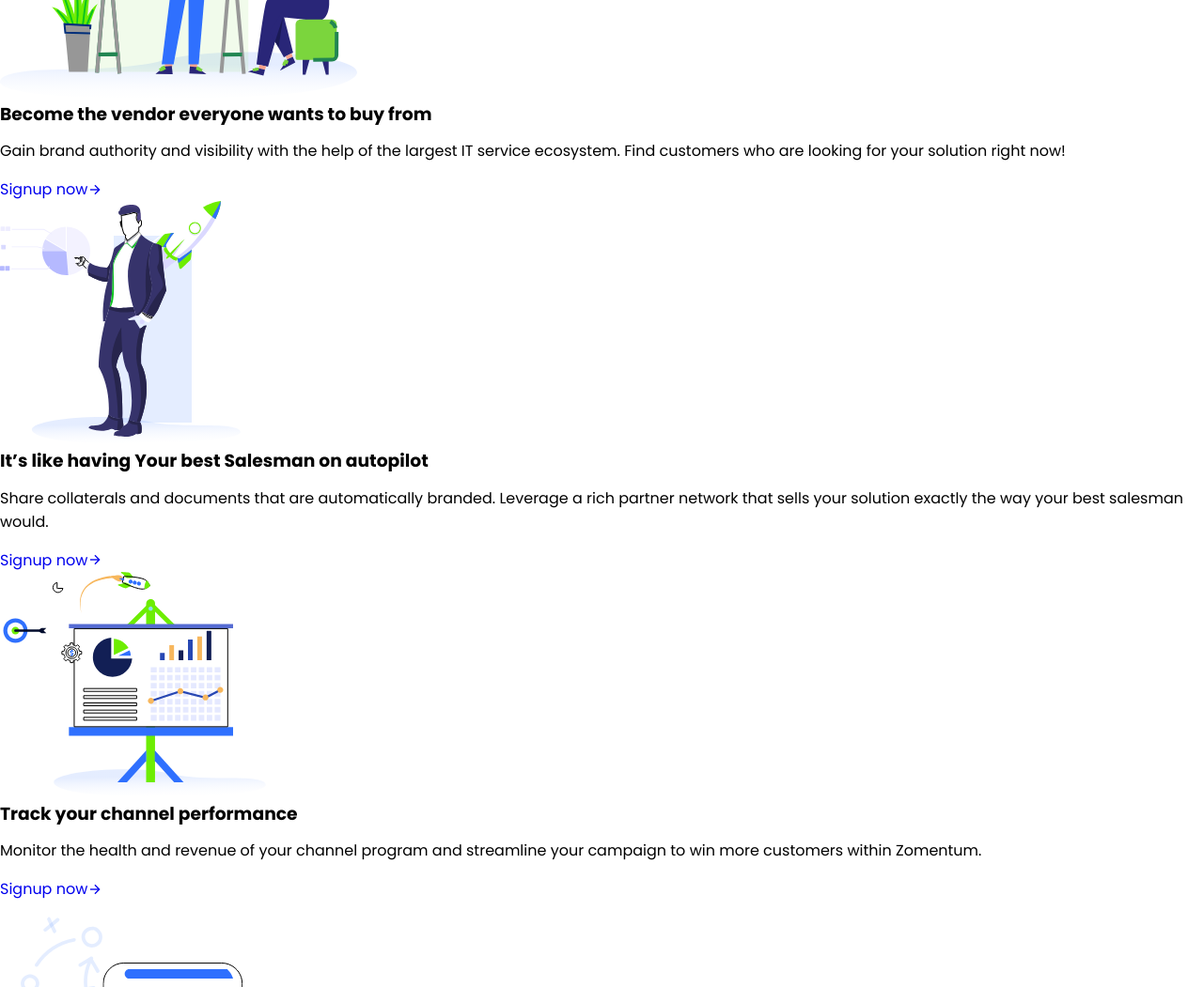
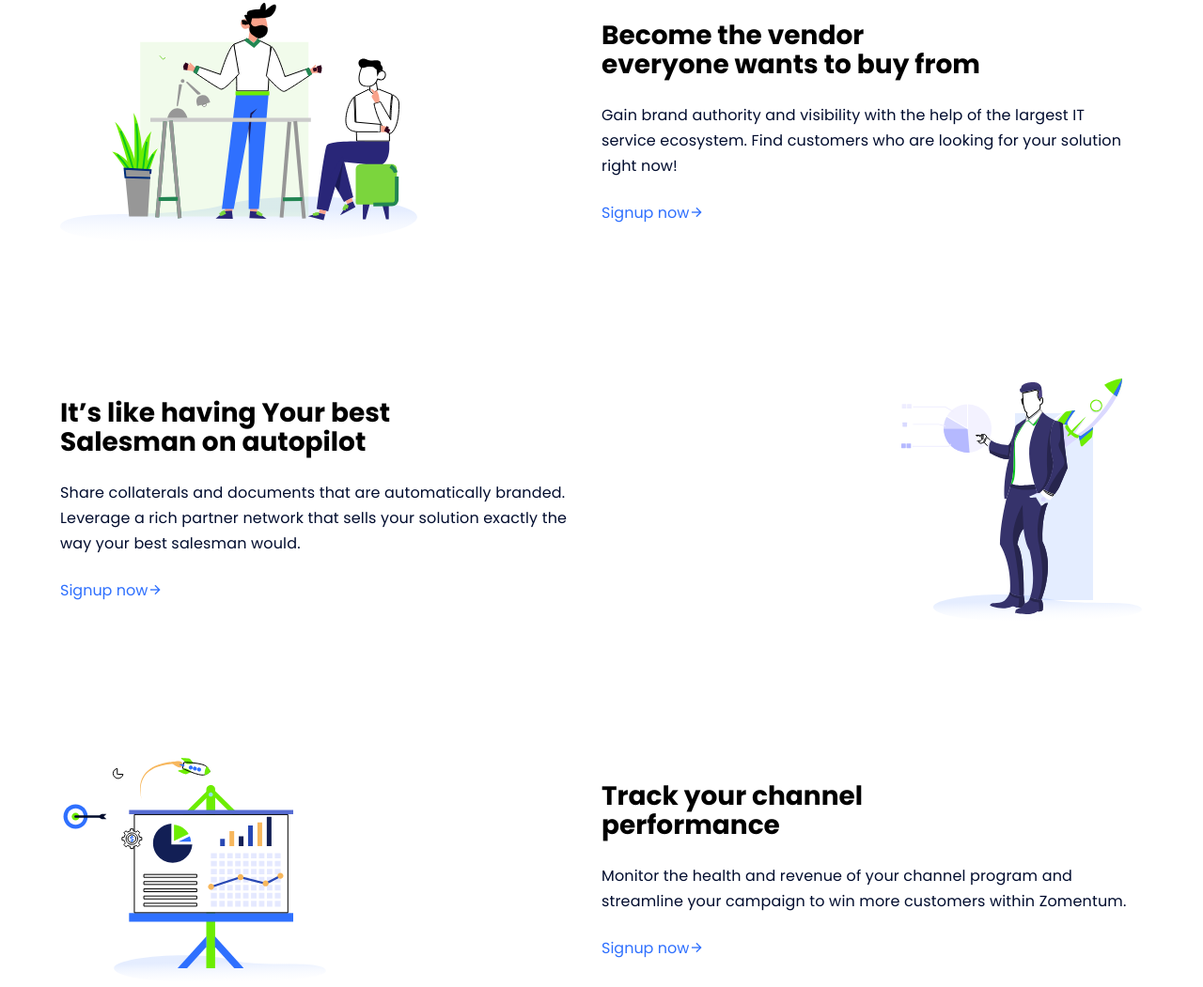
Before and after one commit to thekojopatrick/zomentum, a website: page index.html in a window 1280 px wide. Shown: the part 1692-2743 px from the top of the page at 94% size. Drawn offline with nearby package versions, Linux system fonts and the light colour scheme; files that its build step writes are made by us from their sources.

Commit message:
style features section

```diff
--- a/app/scss/components/_index.scss
+++ b/app/scss/components/_index.scss
@@ -2,3 +2,4 @@
 @forward "header";
 @forward "hero";
 @forward "about";
+@forward "features";
--- /dev/null
+++ b/app/scss/components/features.scss
@@ -0,0 +1,40 @@
+@use "../util" as *;
+/*============== FEATURES ===============*/
+
+.features {
+	margin: rem(24) 0;
+
+	&__container {
+		_margin: rem(24) 0;
+	}
+
+	&__content {
+		padding: rem(24) 0;
+		width: 90%;
+		display: grid;
+		place-content: center;
+		margin: auto;
+	}
+
+	&__section {
+		display: flex;
+		align-items: center;
+		justify-content: space-between;
+		flex-wrap: wrap;
+		gap: rem(24);
+		padding: rem(24) 0;
+		margin: rem(48) 0;
+
+		&-image {
+			max-width: 100%;
+		}
+	}
+
+	&__details {
+		width: 50%;
+
+		&-button {
+			color: var(--button-primary-color);
+		}
+	}
+}
--- a/app/scss/globals/_index.scss
+++ b/app/scss/globals/_index.scss
@@ -1,5 +1,5 @@
+@forward 'layout';
 @forward 'fonts';
 @forward 'colors';
 @forward 'boilerplate';
 @forward 'typography';
-@forward 'layout';
--- a/app/scss/globals/colors.scss
+++ b/app/scss/globals/colors.scss
@@ -14,6 +14,8 @@
 	--bg-light: hsla(151, 100%, 50%, 0.08);
 	--title-color: var(--dark-blue);
 	--text-color: var(--secondary-color);
+	--button-secondary-color: var(--secondary-color);
+	--button-primary-color: var(--primary-color);
 	--bg-dark: var(--black);
 	--bg-default: var(--primary-color);
 }
--- a/app/scss/globals/fonts.scss
+++ b/app/scss/globals/fonts.scss
@@ -30,6 +30,7 @@
 	/*========== Font weight ==========*/
 	--font-medium: 500;
 	--font-semi-bold: 600;
+	--font-bold: 700;
 
 	/*========== Letter Spacing ==========*/
 	--spacing-big:0.02em;
--- a/app/scss/globals/layout.scss
+++ b/app/scss/globals/layout.scss
@@ -1,4 +1,4 @@
-@use '../util' as *;
+@use "../util" as *;
 
 .container {
 	padding: 0 rem(24);
@@ -10,3 +10,11 @@
 		transform: translate(0, 0);
 	}
 }
+
+.flex {
+	display: flex;
+}
+
+.flex-reversed {
+	flex-direction: row-reverse;
+}
--- a/app/scss/globals/typography.scss
+++ b/app/scss/globals/typography.scss
@@ -41,3 +41,20 @@ a:active {
 		margin: rem(24) 0;
 	}
 }
+
+.features {
+	&__details {
+		&-title {
+			font-size: rem(28);
+			font-weight: var(--font-bold);
+		}
+
+		&-description {
+			font-size: var(--normal-font-size);
+			line-height: rem(27);
+			letter-spacing: var(--spacing-small);
+			margin: rem(24) 0;
+			color: var(--text-color);
+		}
+	}
+}
--- a/index.html
+++ b/index.html
@@ -113,76 +113,77 @@
         <section class="features section">
             <div class="features__container container">
                 <div class="features__content">
-                    <article class="features__section">
-                        <img src="app/img/channel-image.svg" alt="channels" />
+                    <article class="features__section flex-reversed">
+                        <img class="features__section-image" src="app/img/channel-image.svg" alt="channels" />
                         <div class="features__details">
-                            <h3 class="features__details-title">Your channel program on steroids</h3>
+                            <h3 class="features__details-title">Your channel program <br> on steroids</h3>
                             <p class="features__details-description">
                                 Tired of finding MSPs that can help you boost your channel sales? You’re in luck,
                                 because they’re all
                                 here.
                             </p>
-                            <a href="#" class="button feature__details-button">
+                            <a href="#" class="button features__details-button">
                                 Signup now
                                 <i class="ri-arrow-right-line"></i>
                             </a>
                         </div>
                     </article>
                     <article class="features__section">
-                        <img src="app/img/vendor-image.svg" alt="channels" />
+                        <img class="features__section-image" src="app/img/vendor-image.svg" alt="channels" />
                         <div class="features__details">
-                            <h3 class="features__details-title">Become the vendor everyone wants to buy from</h3>
+                            <h3 class="features__details-title">Become the vendor <br>everyone wants to buy from</h3>
                             <p class="features__details-description">
                                 Gain brand authority and visibility with the help of the largest IT service ecosystem.
                                 Find customers
                                 who are looking for your solution right now!
                             </p>
-                            <a href="#" class="button feature__details-button">
+                            <a href="#" class="button features__details-button">
+                                Signup now
+                                <i class="ri-arrow-right-line"></i>
+                            </a>
+                        </div>
+                    </article>
+                    <article class="features__section flex-reversed">
+                        <img class="features__section-image" src="app/img/salesman-image.svg" alt="channels" />
+                        <div class="features__details">
+                            <h3 class="features__details-title">It’s like having Your best <br> Salesman on autopilot
+                            </h3>
+                            <p class="features__details-description">
+                                Share collaterals and documents that are automatically branded. Leverage a rich partner
+                                network that
+                                sells your solution exactly the way your best salesman would.
+                            </p>
+                            <a href="#" class="button features__details-button">
                                 Signup now
                                 <i class="ri-arrow-right-line"></i>
                             </a>
                         </div>
                     </article>
                     <article class="features__section">
-                        <img src="app/img/salesman-image.svg" alt="channels" />
-                        <div class="features__details">
-                            <h3 class="features__details-title">It’s like having Your best Salesman on autopilot</h3>
+                        <img class="features__section-image" src="app/img/performance-image.svg" alt="channels" />
+                        <div class="features__details h1">
+                            <h3 class="features__details-title">Track your channel <br> performance</h3>
                             <p class="features__details-description">
-                                Share collaterals and documents that are automatically branded. Leverage a rich partner
-                                network that
-                                sells your solution exactly the way your best salesman would.
+                                Monitor the health and revenue of your channel program and streamline your campaign to
+                                win more
+                                customers within Zomentum.
                             </p>
-                            <a href="#" class="button feature__details-button">
+                            <a href="#" class="button features__details-button">
                                 Signup now
                                 <i class="ri-arrow-right-line"></i>
                             </a>
                         </div>
                     </article>
-                    <article class="features__section">
-                        <img src="app/img/performance-image.svg" alt="channels" />
+                    <article class="features__section flex-reversed">
+                        <img class="features__section-image" src="app/img/playbook-image.svg" alt="channels" />
                         <div class="features__details">
-                            <h3 class="features__details-title">Track your channel performance</h3>
-                            <p class="features__details-description">
-                                Monitor the health and revenue of your channel program and streamline your campaign to
-                                win more
-                                customers within Zomentum.
-                            </p>
-                            <a href="#" class="button feature__details-button">
-                                Signup now
-                                <i class="ri-arrow-right-line"></i>
-                            </a>
-                        </div>
-                    </article>
-                    <article class="features__section">
-                        <img src="app/img/playbook-image.svg" alt="channels" />
-                        <div class="features__details">
-                            <h3 class="features__details-title">Get The best version of Your sales playbook</h3>
+                            <h3 class="features__details-title">Get The best version of <br>Your sales playbook</h3>
                             <p class="features__details-description">
                                 Gather insights about top channel sellers and find out what pitch and collaterals ensure
                                 maximum
                                 profitability. Win happy customers with an optimized sales playbook.
                             </p>
-                            <a href="#" class="button feature__details-button">
+                            <a href="#" class="button features__details-button">
                                 Signup now
                                 <i class="ri-arrow-right-line"></i>
                             </a>
```
